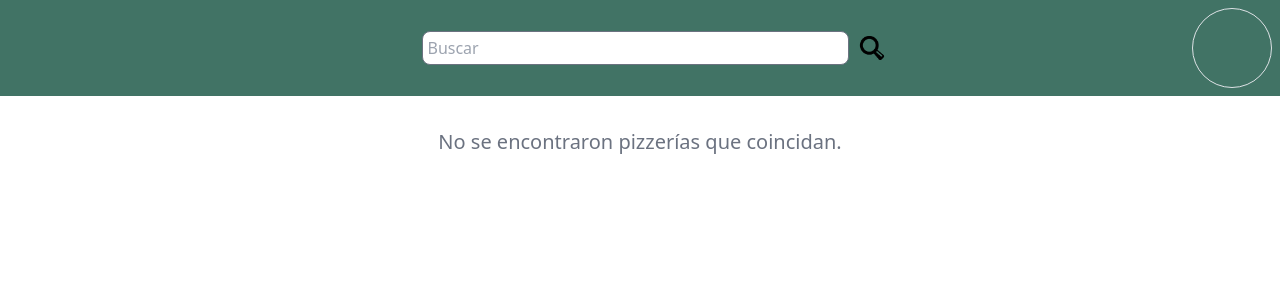
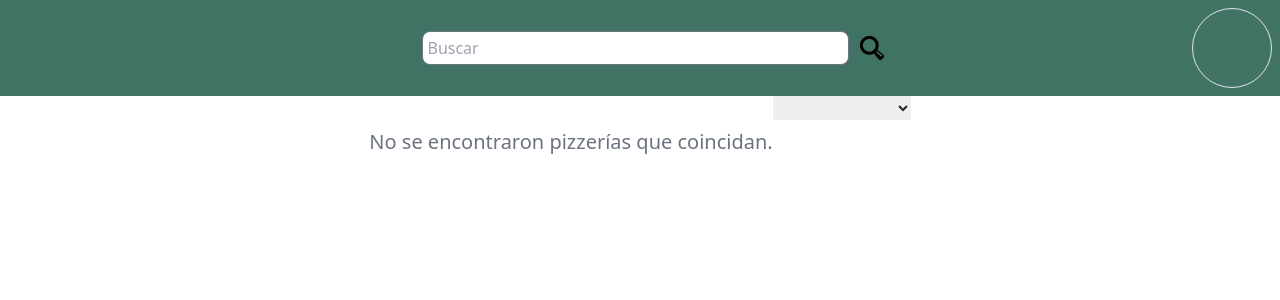
Before and after one commit to NahuelMendez/elem-ing-software, a React (Create React App) app in the folder frontend/: page /busquedas in a window 1280 px wide. Shown: the top 300 px of the page. Built offline with nearby package versions, Linux system fonts and the light colour scheme.

Commit message:
e2e - pizzerias search results page should have a dropdown with an option to sort pizzerias by most cheap

```diff
--- a/frontend/src/components/SearchResult/index.js
+++ b/frontend/src/components/SearchResult/index.js
@@ -2,6 +2,14 @@ import { useSelector } from "react-redux";
 import { searchState } from "../../slices/searchSlice";
 import NavBar from "../Navbar";
 import PizzeriaCard from "../UI/PizzeriaCard";
+
+const OrderByDropdown = () =>
+  <form>
+    <select name="orderBy">
+      <option value=""></option>
+      <option value="MOST_CHEAP">Mas economica</option>
+    </select>
+  </form>
 
 const SearchResult = () => {
   const results = useSelector(searchState)
@@ -13,6 +21,7 @@ const SearchResult = () => {
       </div>
       <div className="w-5/6 flex flex-wrap justify-center">
         {results.length === 0 && <p className="text-lg mt-8 text-gray-500">No se encontraron pizzerías que coincidan.</p>}
+        {results && <OrderByDropdown />}
         {results && results.map((pizzeria, index) => (
           <PizzeriaCard key={index} name={pizzeria.name} />
         ))}
```
Also changed, not shown: 1 other file (tests, documents, lock files or other folders).
